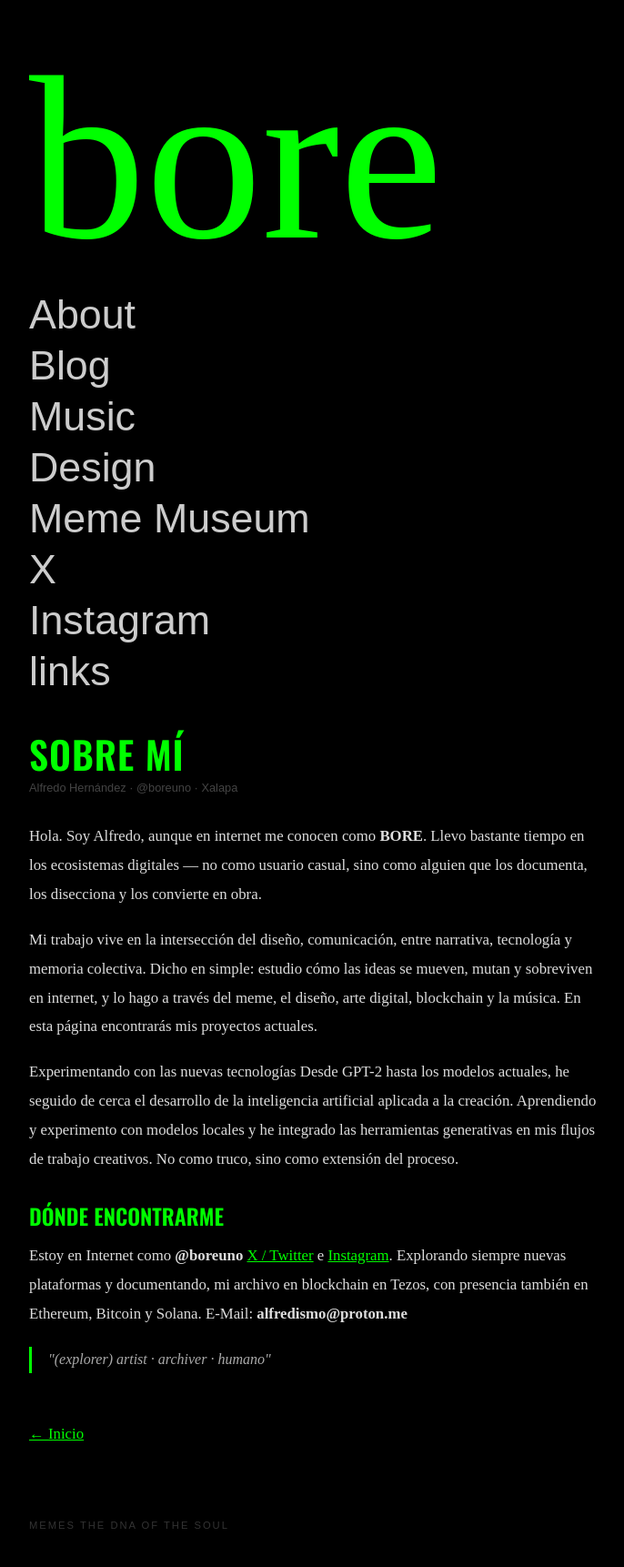
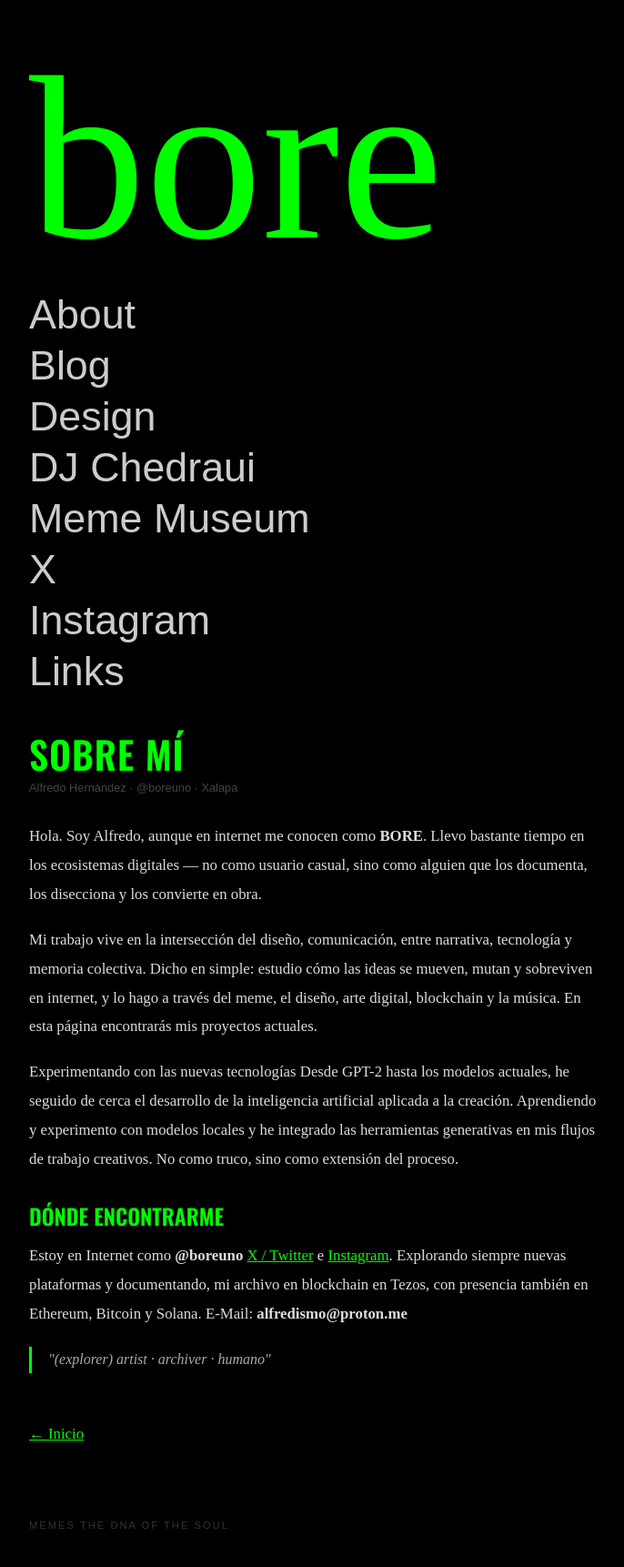
Before and after one commit to alfredismo/bore.lol, a Jekyll site: the page built from about.md, in a window 1280 px wide. Shown: the whole page at 91% size, without its empty margins (292-978 px from the left). Built offline with Jekyll 4.4.1, drawn with Linux system fonts in a browser that asks for light colours; some web fonts are replaced; our own code applies the rules of GitHub Pages for plain Markdown files.

Commit message:
Update default.html

```diff
--- a/_layouts/default.html
+++ b/_layouts/default.html
@@ -161,12 +161,12 @@
 
             <a href="/about">About</a>
             <a href="/blog">Blog</a>
-            <a href="/music">Music</a>
             <a href="/design">Design</a>
+            <a href="/music">DJ Chedraui</a>
             <a href="https://puromexa.tumblr.com">Meme Museum</a>
             <a href="https://x.com/boreuno">X</a>
             <a href="https://instagram.com/boreuno">Instagram</a>
-            <a href="https://linktr.ee/boreuno">links</a>
+            <a href="https://linktr.ee/boreuno">Links</a>
 
         </nav>
 
```
